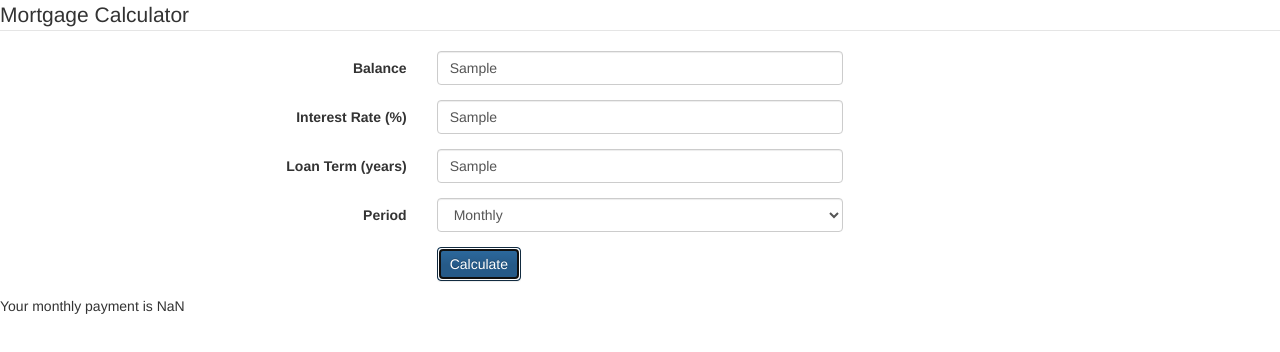
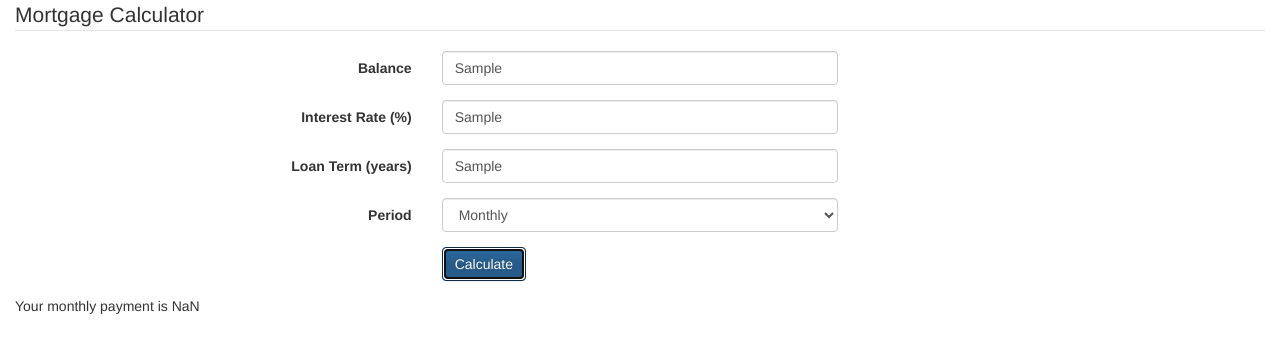
Before and after one commit to chelseamidgette/MortgageCalculator, a plain HTML site: page index.html in a window 1280 px wide. Both pictures are taken after typing "Sample", "Sample", "Sample" into the empty fields and a click on the button "Calculate". Drawn offline with nearby package versions, Linux system fonts and the light colour scheme.

Commit message:
Add container class and add toFixed to js file

```diff
--- a/index.html
+++ b/index.html
@@ -14,6 +14,8 @@
 </head>
 
 <body>
+    <div class="container-fluid">
+
         <form class="form-horizontal">
             <fieldset>
                 <!-- Form Name -->
@@ -63,6 +65,7 @@
             <p id="result"></p>
         </div>
         <script src="index.js"></script>
+    </div>
 </body>
 
 </html>
--- a/index.js
+++ b/index.js
@@ -20,5 +20,7 @@ function monthlyPayment(){
 	//interest quotient
 	var interestQuotient = ((monthlyInterestRate * compoundedInterestRate) / (compoundedInterestRate - 1));
 
-	document.getElementById("result").innerHTML = "Your monthly payment is " + loanBalance * interestQuotient
+	var total = ( loanBalance * interestQuotient ).toFixed(2);
+
+	document.getElementById("result").innerHTML = "Your monthly payment is " + total
 };
```
Lines whose indentation alone changed are shown as unchanged.
